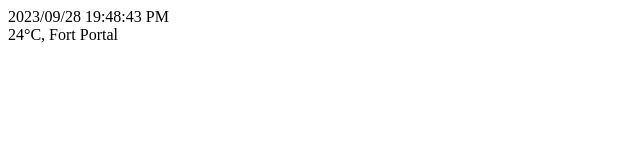
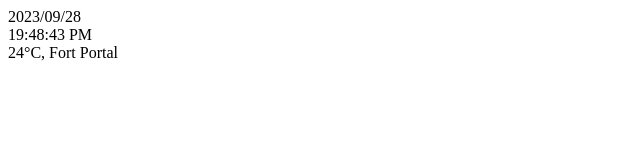
Before and after one commit to Wilsonabdiel/time, a website: page index.html in a window 1280 px wide. Shown: the whole page, without its empty margins (0-640 px from the left). Drawn offline with nearby package versions, Linux system fonts and the light colour scheme.

Commit message:
Improvement in lines

```diff
--- a/index.html
+++ b/index.html
@@ -14,7 +14,9 @@
 
         Array.prototype.forEach.call(datesClasses, element => {
 
-            element.innerHTML = dayjs().format('YYYY/MM/DD HH:mm:ss A')
+            // element.innerHTML = dayjs().format('YYYY/MM/DD');
+            element.innerHTML = dayjs().format('YYYY/MM/DD <br> HH:mm:ss A')
+            // element.innerHTML = dayjs().format('HH:mm:ss A')
 
         })
     </script>
```
